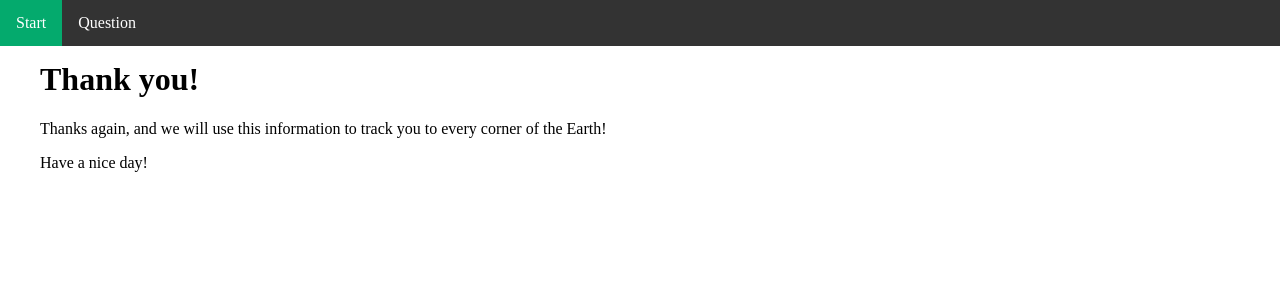
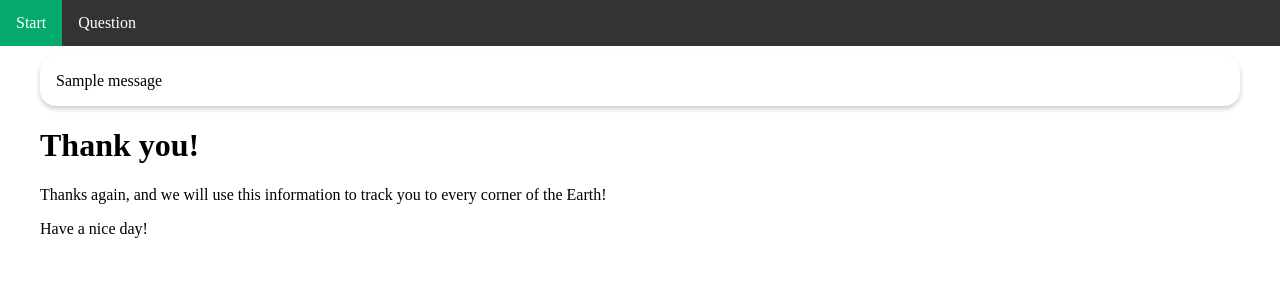
Before and after one commit to Katsurio/FlaskSurvey, a Flask app: page /thanks in a window 1280 px wide. Shown: the top 300 px of the page. Run offline with Flask 2, Linux system fonts and the light colour scheme; one stand-in notice (Sample message) is shown.

Commit message:
feat: added flash message for changing url question numbers

```diff
--- a/app.py
+++ b/app.py
@@ -1,4 +1,4 @@
-from flask import Flask, render_template, redirect
+from flask import Flask, render_template, redirect, flash
 from flask.globals import request
 from flask_debugtoolbar import DebugToolbarExtension
 
@@ -41,6 +41,7 @@ def question(id):
     elif id > len(ss.questions) and len(responses) >= len(ss.questions):
         return redirect('/thanks')
     else:
+        flash("Invalid question, try again!", 'warn')
         return redirect(f'/question/{current_id}')
 
 
--- a/static/css/app.css
+++ b/static/css/app.css
@@ -46,8 +46,24 @@ li a:hover:not(.active) {
 }
 
 /***
-END Navbar
+END Nav
 **************************/
+
+/***************************
+Section Messages
+*******/
+.messages p {
+  padding: 1rem;
+  font-size: 1rem;
+  border-radius: 1rem;
+  box-shadow: 0 3px 5px rgba(0, 0, 0, 0.2);
+}
+.messages .warn {
+  background-color: rgba(255, 0, 0, 0.1);
+}
+/***
+END Section Messages
+
 
 /***************************
  Main Content
--- a/templates/base.html
+++ b/templates/base.html
@@ -13,6 +13,15 @@
         </ul>
       </nav>
       <main id="main-content" class="main-content">
+        {% with messages = get_flashed_messages(with_categories=true) %}
+          {% if messages %}
+            <section id="messages" class="messages">
+              {% for category, msg in messages %}
+                <p class={{ category }}>{{ msg }}</p>
+              {% endfor %}
+            </section>
+          {% endif %}
+        {% endwith %}
         {% block h1_name %}{% endblock %}
         {% block content %}{% endblock %}
       </main>
```
